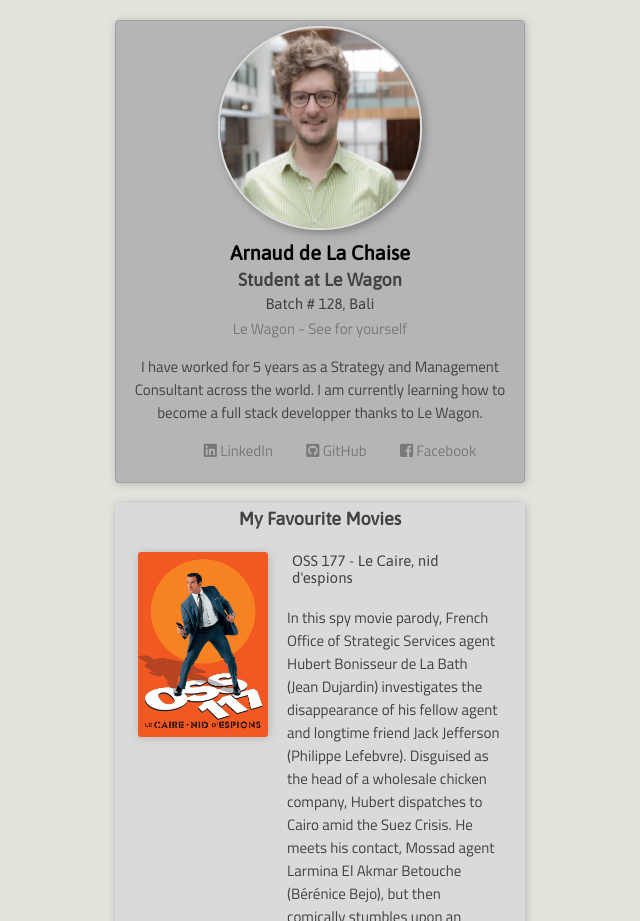
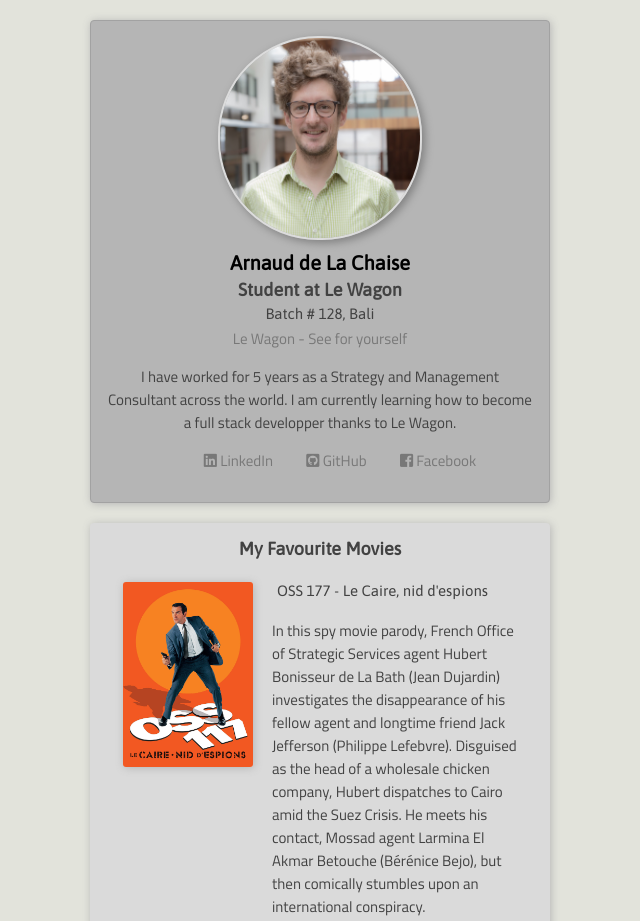
Before and after one commit to arnauddlc/profile, a plain HTML site: page index.html in a window 1280 px wide. Shown: the top 921 px of the page, without its empty margins (320-960 px from the left). Drawn offline with Linux system fonts and the light colour scheme.

Commit message:
improved containner layout v2

```diff
--- a/style/style.css
+++ b/style/style.css
@@ -1,5 +1,5 @@
 .container {
-  max-width: 450px;
+  max-width: 500px;
   margin: 0 auto;
 }
 
@@ -60,7 +60,7 @@
   text-align: center;
   color: #424242;
   margin: 20px;
-  padding: 5px;
+  padding: 15px;
   border-radius: 4px;
   background-color: #dadada;
   box-shadow: 1px 1px 8px 0 #b5b5b5;
```
